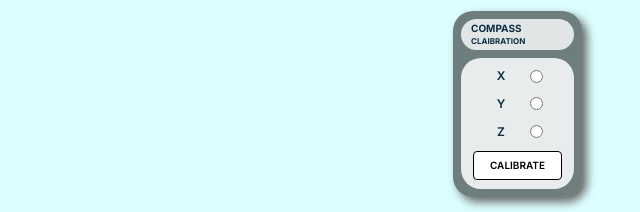
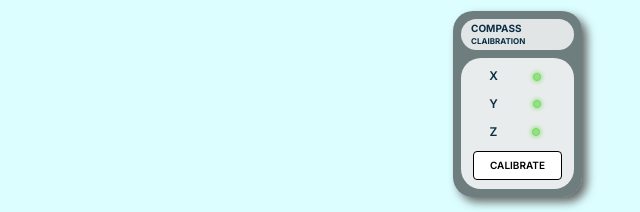
Before and after one commit to NandiniRaja030/daloft-aerospace-drone-navigation-application-test, a website built with Parcel: page index.html in a window 1280 px wide. Both pictures are taken after a click on the button "Compass Calibration". Shown: the part 585-797 px from the top of the page, 640-1280 px from the left. Built offline with nearby package versions, Linux system fonts and the light colour scheme.

Commit message:
status indicator

```diff
--- a/index.css
+++ b/index.css
@@ -742,3 +742,30 @@ RADIO -> STATUS INDOCATOR
   margin-left: 10px;
   margin-right: 0px;
 }
+
+
+.status-indicator {
+    content: ' ';
+    display: inline-block;
+    width: 8px;
+    height: 8px;
+    margin-right: 10px;
+    border: 1px solid #000;
+    border-radius: 7px;
+    align-items: center;
+    margin-top: 6px;
+    margin-left: 10px;
+    margin-bottom: 5px;
+
+    background-color: #94E185;
+    border-color: #78D965;
+    box-shadow: 0px 0px 4px 1px #94E185;
+
+    /*background-color: #C9404D;
+    border-color: #C42C3B;
+    box-shadow: 0px 0px 4px 1px #C9404D;*/
+
+    /*background-color: #f89029;
+    border-color: #f89029;
+    box-shadow: 0px 0px 4px 1px #f89029;*/
+}
--- a/index.html
+++ b/index.html
@@ -220,15 +220,15 @@
               <div class="body-container01">
                 <div class="xyz-container">
                   <span class="xyz-text">X</span>
-                  <input type="radio" name="radio" />
+                  <span class="status-indicator"></span>
                 </div>
                 <div class="xyz-container">
                   <span class="xyz-text">Y</span>
-                  <input type="radio" name="radio" />
+                  <span class="status-indicator"></span>
                 </div>
                 <div class="xyz-container">
                   <span class="xyz-text">Z</span>
-                  <input type="radio" name="radio" />
+                  <span class="status-indicator"></span>
                 </div>
                 <div class="body-container02">
                   <button type="button" class="cali-button button">
@@ -248,7 +248,7 @@
               <div class="body-container01">
                 <div class="body-container03">
                   <span class="body-text01">Status :</span>
-                  <input type="radio" name="radio" class="home-radiobutton4" />
+                  <span class="status-indicator"></span>
                 </div>
                 <div class="body-container02">
                   <button type="button" class="cali-button button">
```
